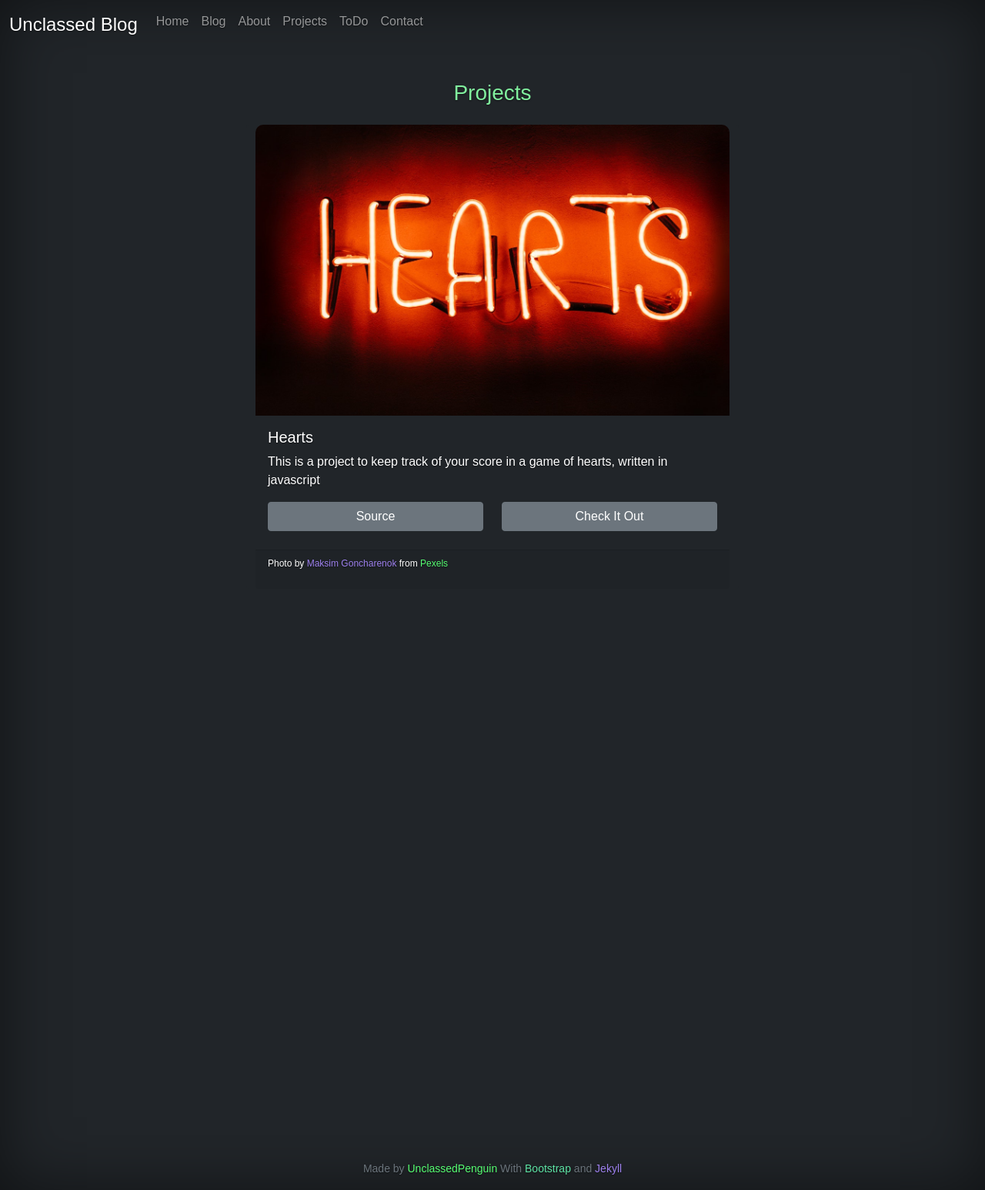
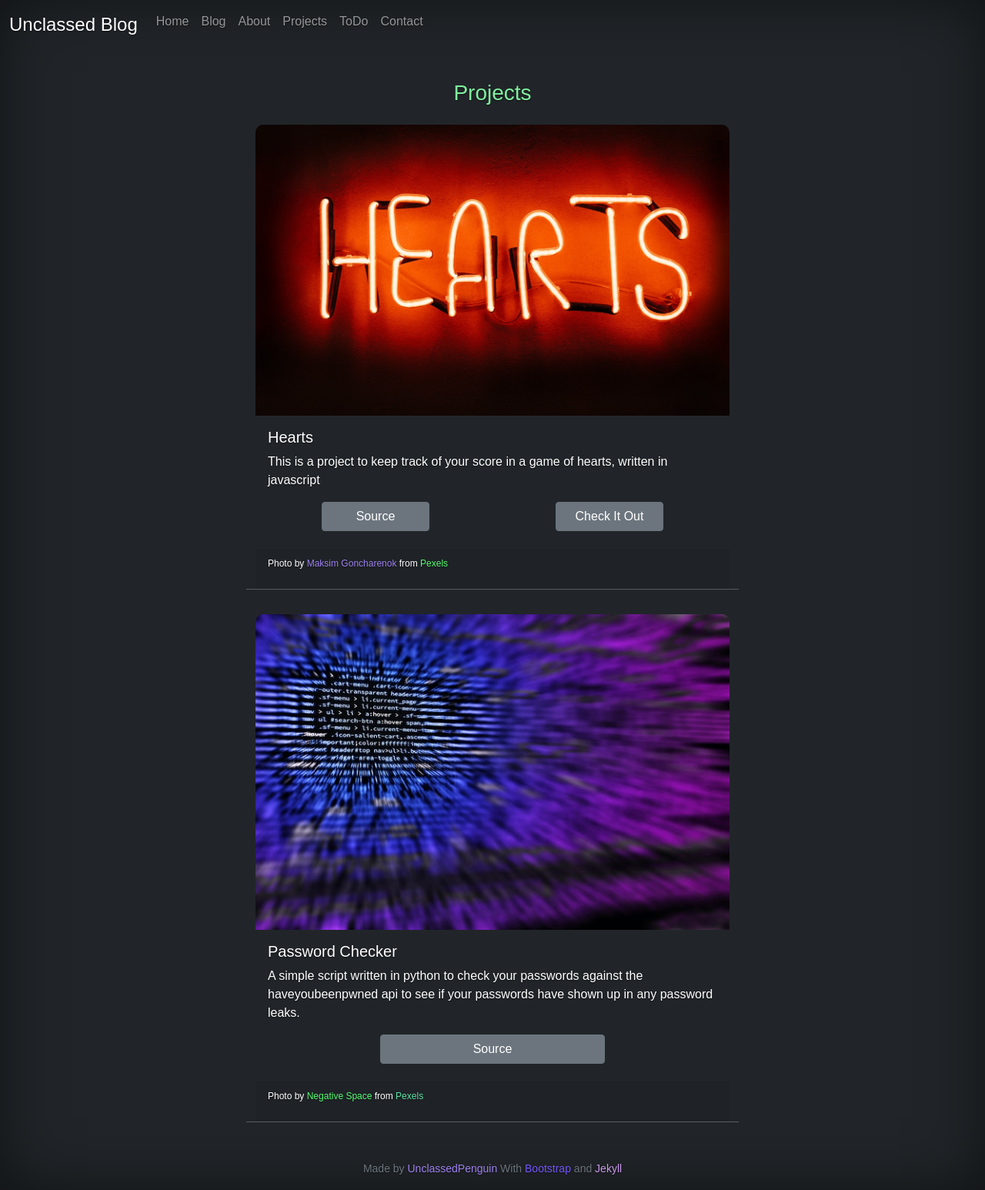
Before and after one commit to UnclassedPenguin/unclassedpenguin.github.io, a Jekyll site: the page built from projects.html, in a window 1280 px wide. Shown: the whole page at 77% size. Built offline with Jekyll 4.4.1, drawn with Linux system fonts in a browser that asks for light colours.

Commit message:
add new project

```diff
--- a/_data/projects.yml
+++ b/_data/projects.yml
@@ -22,12 +22,14 @@
   projectDescription: This is a project to keep track of your score
                       in a game of hearts, written in javascript
 
-- projectName:
-  projectImage:
-  photoBy:
-  photoByURL:
-  photoFrom:
-  photoFromURL:
-  projectGithub:
+- projectName: Password Checker
+  projectImage: /assets/images/pexels-negative-space-97077.jpg
+  photoBy: Negative Space
+  photoByURL: https://www.pexels.com/@negativespace
+  photoFrom: Pexels
+  photoFromURL: https://www.pexels.com
+  projectGithub: https://github.com/UnclassedPenguin/scripts/blob/master/passwordcheck.py
   projectURL:
-  projectDescription:
+  projectDescription: A simple script written in python to check your passwords against
+                      the haveyoubeenpwned api to see if your passwords have shown up in
+                      any password leaks.
--- a/projects.html
+++ b/projects.html
@@ -8,8 +8,8 @@ permalink: /projects/
 
 {% for item in site.data.projects %}
 {% if item.projectName != nil and item.projectDescription != nil %}
-<div class="row pb-5">
-  <div class="card bg-dark border-0  mx-auto">
+<div class="row pb-3">
+  <div class="card bg-dark border-0 ">
     {% if item.projectImage != nil %}
     <img src="{{ item.projectImage }} " class="card-img-top w-100" alt="{{ item.projectImageAlt }}">
     {% endif %}
@@ -18,13 +18,13 @@ permalink: /projects/
       <p class="card-text"> {{ item.projectDescription }} </p>
       <div class="row">
         {% if item.projectGithub != nil %}
-        <div class="col-sm pb-2">
-          <a href="{{ item.projectGithub }}" class="btn btn-secondary text-white w-100" target="_blank">Source</a>
+        <div class="col-sm pb-2 text-center">
+          <a href="{{ item.projectGithub }}" class="btn btn-secondary text-white w-50" target="_blank">Source</a>
         </div>
         {% endif %}
         {% if item.projectURL != nil %}
-        <div class="col-sm">
-          <a href="{{ item.projectURL }}" class="btn btn-secondary text-white w-100" target="_blank">Check It Out</a>
+        <div class="col-sm text-center">
+          <a href="{{ item.projectURL }}" class="btn btn-secondary text-white w-50" target="_blank">Check It Out</a>
         </div>
         {% endif %}
       </div>
@@ -35,6 +35,7 @@ permalink: /projects/
     </div>
     {% endif %}
   </div>
+  <hr>
 </div>
 {% endif %}
 {% endfor %}
```
Also changed, not shown: assets/images/pexels-negative-space-97077.jpg (added).
